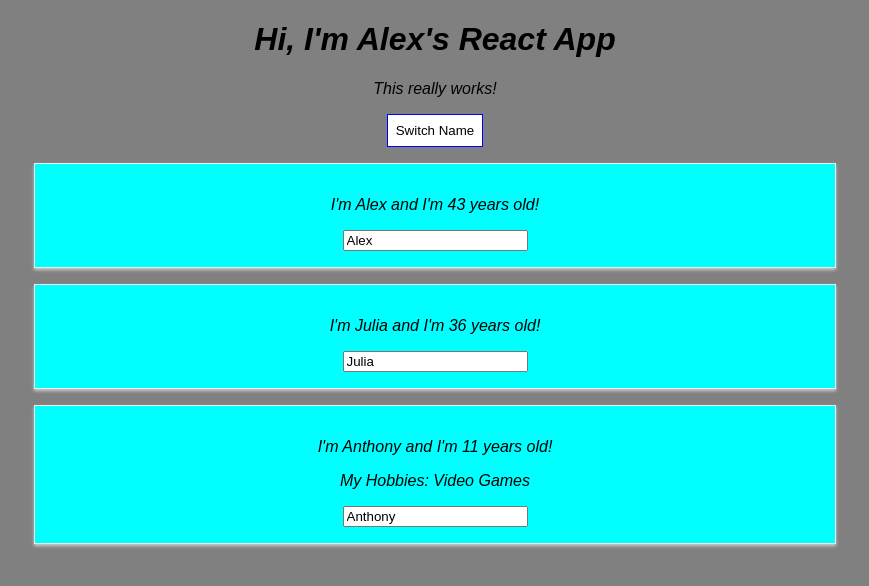
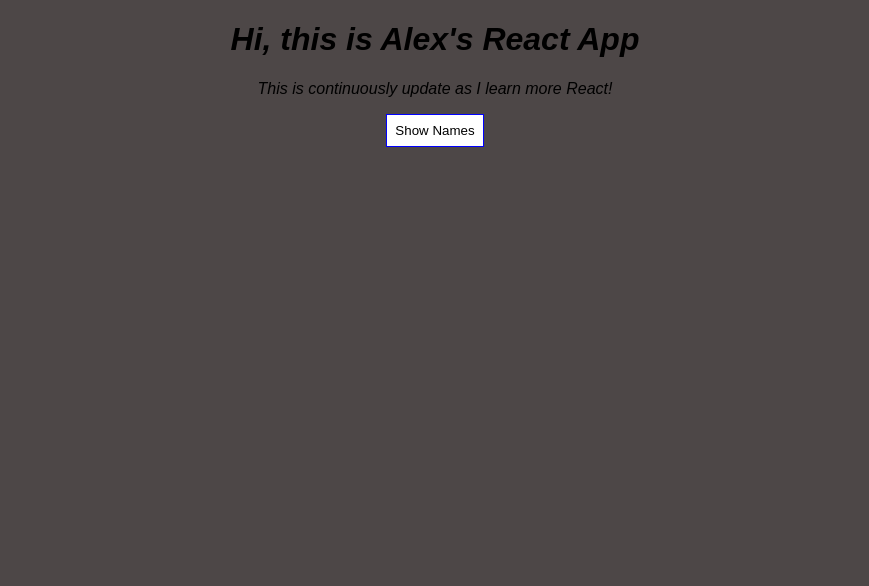
Before and after one commit to Borsbach/udemy-react-complete-guide, a React (Create React App) app: page / in a window 1280 px wide. Shown: the top 586 px of the page, without its empty margins (205-1074 px from the left). Built offline with nearby package versions, Linux system fonts and the light colour scheme.

Commit message:
two way binding

```diff
--- a/src/App.js
+++ b/src/App.js
@@ -1,41 +1,45 @@
-import React, { useState } from "react";
+import React, { Component } from "react";
 import "./App.css";
 import Person from "./Person/Person";
-// import { render } from "react-dom";
+// import Age from "./Age/Age"
 
-const app = props => {
-  const [personsState, setPersonsState] = useState({
+class App extends Component {
+  state = {
     persons: [
       { name: "Alex", age: 43 },
       { name: "Julia", age: 36 },
-      { name: "Anthony", age: 11 }
+      { name: "Anthony", age: 12 }
     ],
-    otherState: "some other value"
-  });
+    otherState: "some other value",
+    showPersons: false
+  };
 
-  console.log(personsState);
-
-  const switchNameHandler = newName => {
-    // console.log('was clicked')
-    setPersonsState({
+  switchNameHandler = newName => {
+    this.setState({
       persons: [
         { name: newName, age: 43 },
       { name: "Julia", age: 36 },
-        { name: "Anthony", age: 13 }
+      { name: "Anthony", age: 12 }
       ]
     });
   };
 
-  const nameChangedHandler = event => {
-    setPersonsState({
+  nameChangedHandler = event => {
+    this.setState({
       persons: [
-        { name: "Alex", age: 43 },
-        { name: event.target.value, age: 36 },
-        { name: "Anthony", age: 11 }
+        { name: event.target.value, age: 43 },
+        { name: "Julia", age: 36 },
+        { name: "Anthony", age: 12 }
       ]
     });
   };
 
+  togglePersonHandler = () => {
+    const doesShow = this.state.showPersons;
+    this.setState({showPersons: !doesShow})
+  }
+
+  render () {
     const style = {
       backgroundColor: "white",
       font: "inherent",
@@ -46,29 +50,34 @@ const app = props => {
 
     return (
     <div className="App">
-      <h1>Hi, I'm Alex's React App</h1>
-      <p>This really works!</p>
-      <button style={style} onClick={() => switchNameHandler("ALEX!!")}>
-        Switch Name
+      <h1>Hi, this is Alex's React App</h1>
+      <p>This is continuously update as I learn more React!</p>
+      <button
+        style={style}
+        onClick={this.togglePersonHandler}>
+        Show Names
       </button>
+      { this.state.showPersons ?
+      <div>
       <Person
-        name={personsState.persons[0].name}
-        age={personsState.persons[0].age}
+        name={this.state.persons[0].name}
+        age={this.state.persons[0].age}
+        click={this.switchNameHandler}
+        changed={this.nameChangedHandler}>My Hobbies: Basketball</Person>
+      <Person
+        name={this.state.persons[1].name}
+        age={this.state.persons[1].age}
       />
       <Person
-        name={personsState.persons[1].name}
-        age={personsState.persons[1].age}
-        click={() => switchNameHandler("Alex!")}
-        changed={nameChangedHandler}
-      />
-      <Person
-        name={personsState.persons[2].name}
-        age={personsState.persons[2].age}
+        name={this.state.persons[2].name}
+        age={this.state.persons[2].age}
       >
-        My Hobbies: Video Games
       </Person>
+      </div> : null
+      }
     </div>
-  );
+    )
+  }
 };
 
-export default app;
+export default App
--- a/src/Person/Person.css
+++ b/src/Person/Person.css
@@ -1,13 +1,13 @@
 body {
-  background-color: gray;
+  background-color: rgba(63, 57, 57, 0.924);
 }
 
 .Person {
-  width: 60%;
+  width: 50%;
   margin: 16px auto;
-  border: 1px solid #eee;
+  border: 1px solid;
   box-shadow: 0 2px 3px #ccc;
   padding: 16px;
   text-align: center;
-  background-color: aqua;
+  background-color: gainsboro;
 }
--- a/src/Person/Person.js
+++ b/src/Person/Person.js
@@ -4,7 +4,7 @@ import './Person.css'
 const person = (props) => {
   return (
     <div className='Person'>
-      <p onClick={props.click}>I'm {props.name} and I'm {props.age} years old!</p>
+      <p onClick={props.click}>I'm {props.name} and I'm {props.age} years old.</p>
       <p>{props.children}</p>
       <input type='text' onChange={props.changed} value={props.name} />
     </div>
```
Lines whose indentation alone changed are shown as unchanged.
